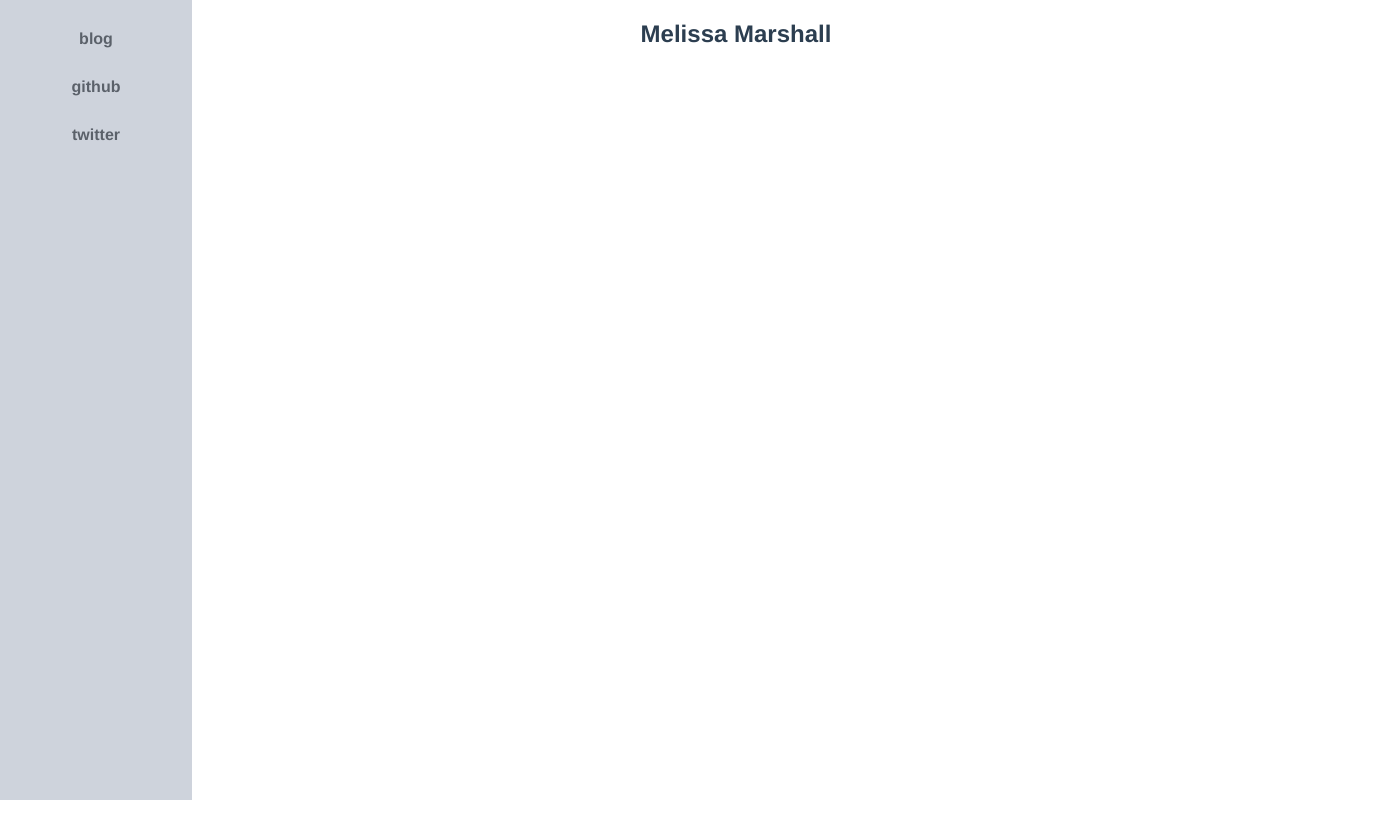
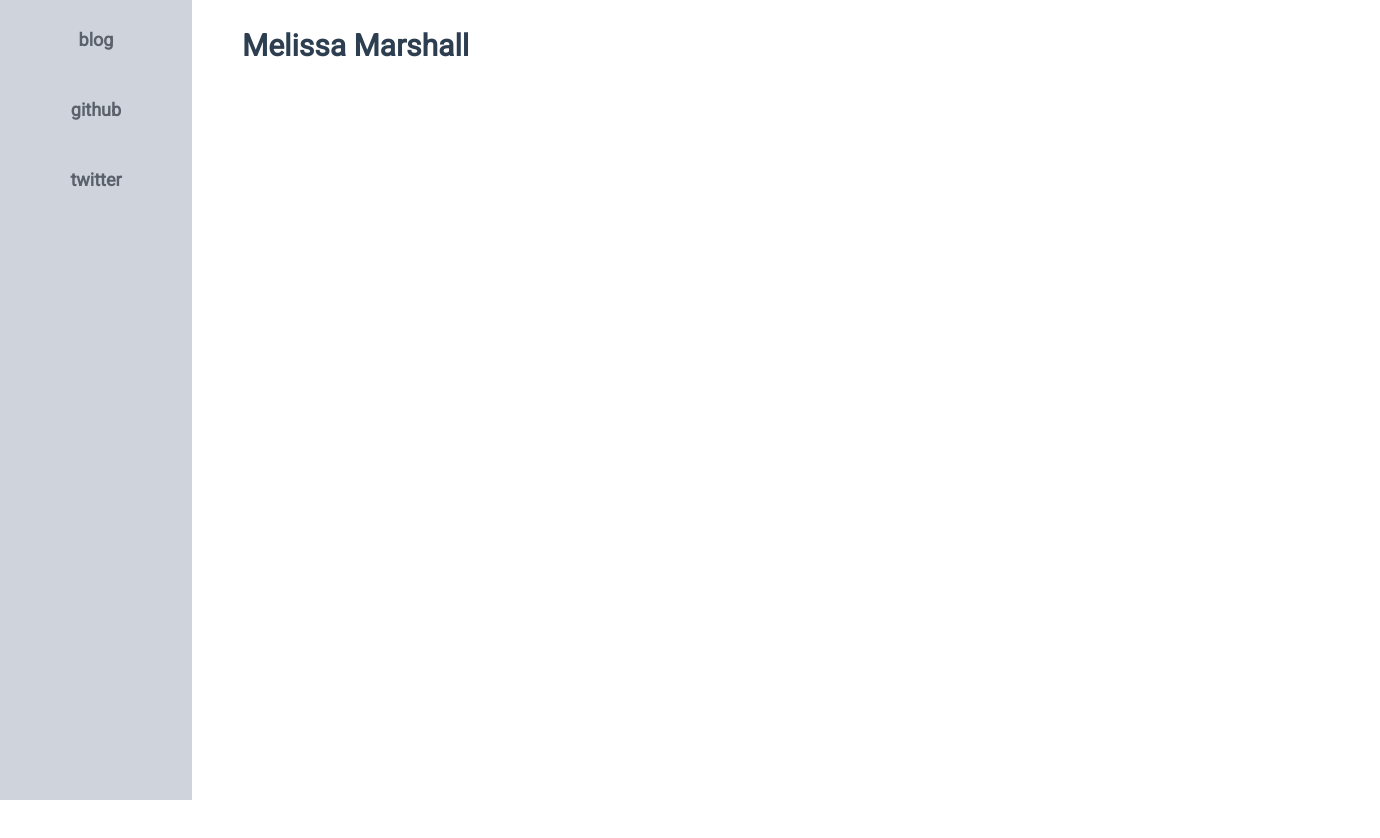
Before and after one commit to mveritym/super-duper-guacamole, a Vue app: page / in a window 1280 px wide. Shown: the top 838 px of the page, 1380 px wide, since content can reach past the window. Built offline with nearby package versions, Linux system fonts and the light colour scheme.

Commit message:
Adding fonts

```diff
--- a/index.html
+++ b/index.html
@@ -3,6 +3,7 @@
   <head>
     <meta charset="utf-8">
     <link rel="icon" type="image/gif" href="static/images/title-icon.png" />
+    <link href="https://fonts.googleapis.com/css?family=Open+Sans:400,700|Roboto" rel="stylesheet">
     <title>Melissa Marshall</title>
   </head>
   <body style="height:100%;width:100%;margin:0;display:inline-block">
--- a/src/App.vue
+++ b/src/App.vue
@@ -28,5 +28,8 @@ export default {
   --wild-blue-yonder: rgba(171, 169, 195, 1);
   --lapis-lazuli: rgba(39, 93, 173, 1);
   --black-coral: rgba(91, 97, 106, 1);
+
+  --roboto: 'Roboto', sans-serif;
+  --open-sans: 'Open Sans', sans-serif;
 }
 </style>
--- a/src/components/Main.vue
+++ b/src/components/Main.vue
@@ -20,6 +20,14 @@ export default {
 </script>
 
 <style scoped>
+
+  h2 {
+    font-family: var(--roboto);
+    font-size: 30px;
+    line-height: 32px;
+    margin-top: 0;
+  }
+
   .main {
     display: inline-block;
     height: 100%;
@@ -30,5 +38,8 @@ export default {
     width: 85%;
     height: 100%;
     margin-left: 15%;
+    text-align: left;
+    padding: 30px 50px;
   }
+
 </style>
--- a/src/components/Navigation.vue
+++ b/src/components/Navigation.vue
@@ -31,8 +31,12 @@ export default {
   li {
     color: var(--black-coral);
     font-weight: bold;
+    font-family: var(--roboto);
+    font-size: 18px;
+    line-height: 20px;
+
     list-style: none;
-    margin-bottom: 30px;
+    margin-bottom: 50px;
   }
 
 </style>
```
